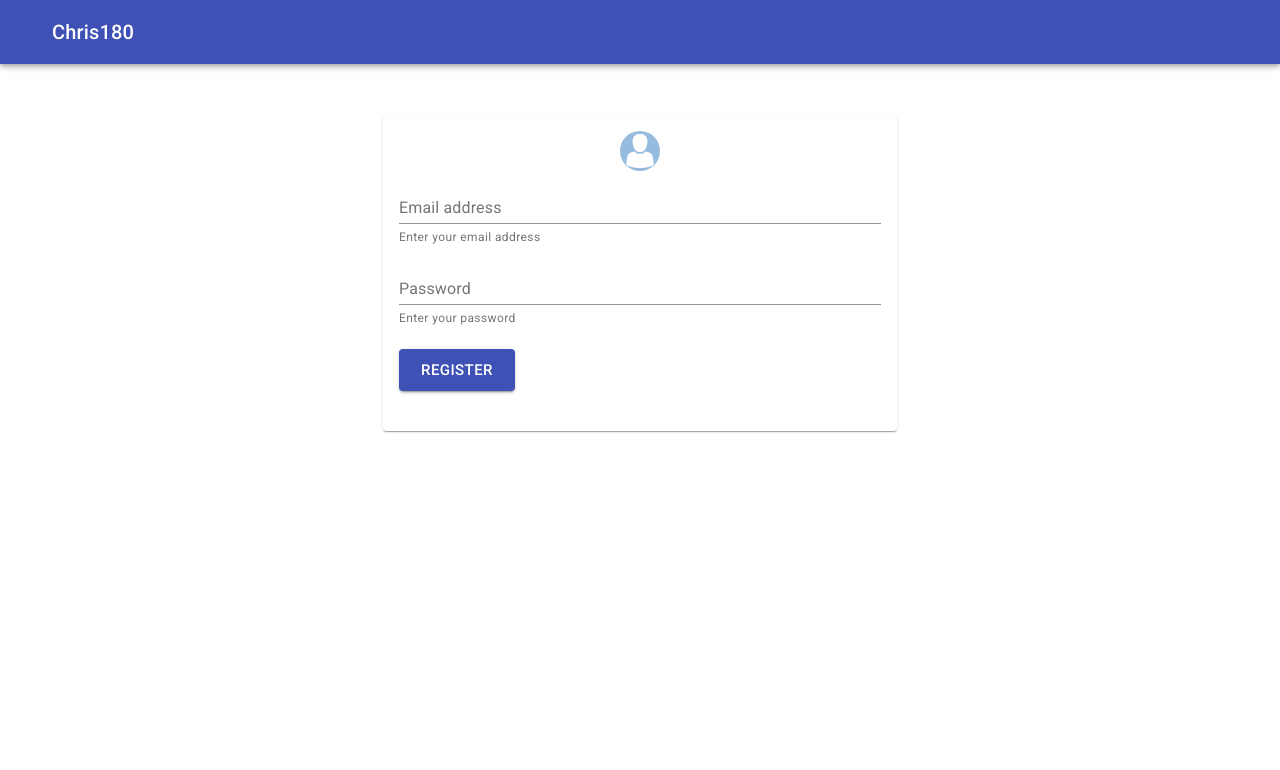
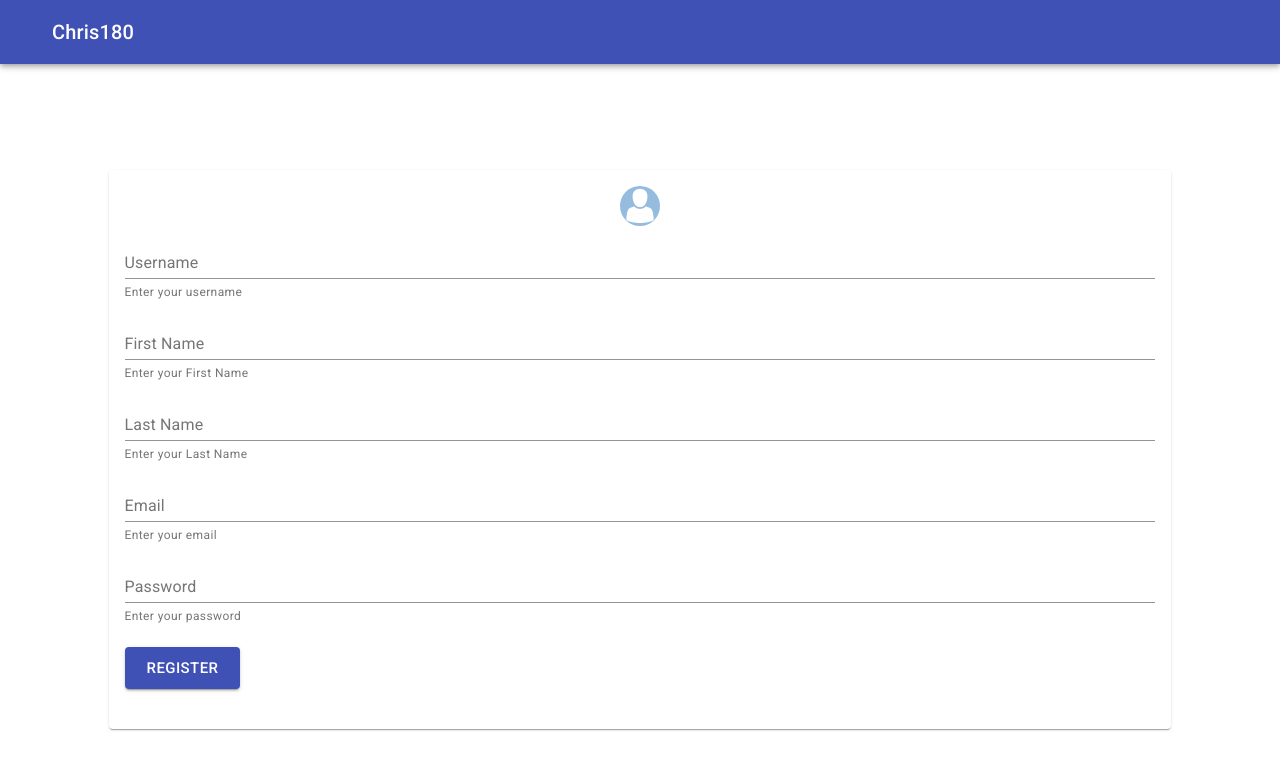
Before and after one commit to uaalumni02/supervision-app, a React (Create React App) app: page /register in a window 1280 px wide. Shown: the top 770 px of the page. Built offline with nearby package versions, Linux system fonts and the light colour scheme.

Commit message:
add register functionality

```diff
--- a/src/pages/Register.js
+++ b/src/pages/Register.js
@@ -1,76 +1,105 @@
 import React, { useState } from "react";
-import { Grid, Paper, Box, Link } from '@material-ui/core'
+import settings from "../config/configData";
+import { Grid, Paper, Box, Link } from "@material-ui/core";
 
-import Card from '@material-ui/core/Card';
-import CardActions from '@material-ui/core/CardActions';
-import CardContent from '@material-ui/core/CardContent';
-import Button from '@material-ui/core/Button';
-import Typography from '@material-ui/core/Typography';
+import Card from "@material-ui/core/Card";
+import CardActions from "@material-ui/core/CardActions";
+import CardContent from "@material-ui/core/CardContent";
+import Button from "@material-ui/core/Button";
+import Typography from "@material-ui/core/Typography";
 
-import Avatar from '@material-ui/core/Avatar'
+import Avatar from "@material-ui/core/Avatar";
 
-import { FormControl, Input, InputLabel, FormHelperText } from '@material-ui/core'
+import {
+  FormControl,
+  Input,
+  InputLabel,
+  FormHelperText,
+} from "@material-ui/core";
 
-import { makeStyles } from '@material-ui/core/styles'
-import avatar from '../assets/avatar.png'
-
+import { makeStyles } from "@material-ui/core/styles";
+import avatar from "../assets/avatar.png";
 
 const useStyles = makeStyles((theme) => ({
   root: {
     minWidth: 400,
-    marginTop: '10%'
+    marginTop: "10%",
   },
   avatar: {
     wrapper: {
-      position: 'relative'
+      position: "relative",
     },
     root: {
-      display: 'flex',
-      position: 'absolute',
-      right: '50%',
-      '& > *': {
-        margin: theme.spacing(1)
-      }
+      display: "flex",
+      position: "absolute",
+      right: "50%",
+      "& > *": {
+        margin: theme.spacing(1),
+      },
     },
     large: {
       width: theme.spacing(2),
-      height: theme.spacing(2)
-    }
+      height: theme.spacing(2),
+    },
   },
   bullet: {
-    display: 'inline-block',
-    margin: '0 2px',
-    transform: 'scale(0.8)',
+    display: "inline-block",
+    margin: "0 2px",
+    transform: "scale(0.8)",
   },
   title: {
     fontSize: 14,
   },
   pos: {
-    marginBottom: 12
+    marginBottom: 12,
   },
   paper: {
     padding: theme.spacing(2),
-    textAlign: 'center',
+    textAlign: "center",
     color: theme.palette.text.secondary,
-    background: theme.palette.success.light
+    background: theme.palette.success.light,
   },
   form: {
     loginButton: {
-        backgroundColor: '#3f51b5',
-        color: '#fff'
-    }
-  }
-}))
+      backgroundColor: "#3f51b5",
+      color: "#fff",
+    },
+  },
+}));
 
 const Register = () => {
+  const [username, setUsername] = useState("");
+  const [firstName, setFirstName] = useState("");
+  const [lastName, setLastName] = useState("");
+  const [password, setPassword] = useState("");
+  const [email, setEmail] = useState("");
 
+  const handleSubmit = (event) => {
+    event.preventDefault();
+    fetch(`${settings.apiBaseUrl}/api/user/`, {
+      method: "post",
+      headers: {
+        "Content-Type": "application/json",
+      },
+      body: JSON.stringify({
+        username,
+        firstName,
+        lastName,
+        password,
+        email,
+      }),
+    })
+      .then((res) => res.json())
+      .then((response) => {
+        console.log(response);
+      })
+      .catch((error) => console.error("Error:", error));
+  };
 
-
-  const classes = useStyles()
+  const classes = useStyles();
   const bull = <span className={classes.bullet}>•</span>;
 
   return (
-
     <Grid
       container
       className={classes.grid}
@@ -78,56 +107,93 @@ const Register = () => {
       direction="column"
       alignItems="center"
     >
-
       <Grid item xs={12} md={12}>
-
-
         <Card className={classes.root} xs={12} md={6}>
           <CardContent>
-
-        <Box
-          display="flex"
-          alignItems="center"
-          justifyContent="center"
-        >
+            <Box display="flex" alignItems="center" justifyContent="center">
               <div className={classes.avatar.wrapper}>
                 <div className={classes.avatar.root}>
-              <Avatar alt="login-avatar" src={avatar} size={50}/>
+                  <Avatar alt="login-avatar" src={avatar} size={50} />
                 </div>
               </div>
             </Box>
             <form>
               <FormControl fullWidth margin="dense">
-              <InputLabel htmlFor="email">Email address</InputLabel>
-              <Input id="email" aria-aria-describedby="email-helper-text" />
-              <FormHelperText id="email-helper-text">Enter your email address</FormHelperText>
+                <InputLabel htmlFor="username">Username</InputLabel>
+                <Input
+                  id="username"
+                  aria-aria-describedby="email-helper-text"
+                  onChange={(e) => setUsername(e.target.value.trim())}
+                />
+                <FormHelperText id="email-helper-text">
+                  Enter your username
+                </FormHelperText>
+              </FormControl>
+              <FormControl fullWidth margin="dense">
+                <InputLabel htmlFor="firstName">First Name</InputLabel>
+                <Input
+                  id="firstName"
+                  aria-aria-describedby="email-helper-text"
+                  onChange={(e) => setFirstName(e.target.value.trim())}
+                />
+                <FormHelperText id="email-helper-text">
+                  Enter your First Name
+                </FormHelperText>
+              </FormControl>
+              <FormControl fullWidth margin="dense">
+                <InputLabel htmlFor="lastname">Last Name</InputLabel>
+                <Input
+                  id="lastname"
+                  aria-aria-describedby="email-helper-text"
+                  onChange={(e) => setLastName(e.target.value.trim())}
+                />
+                <FormHelperText id="email-helper-text">
+                  Enter your Last Name
+                </FormHelperText>
+              </FormControl>
+              <FormControl fullWidth margin="dense">
+                <InputLabel htmlFor="email">Email</InputLabel>
+                <Input
+                  id="email"
+                  aria-aria-describedby="email-helper-text"
+                  onChange={(e) => setEmail(e.target.value.trim())}
+                />
+                <FormHelperText id="email-helper-text">
+                  Enter your email
+                </FormHelperText>
               </FormControl>
               <FormControl fullWidth margin="dense">
                 <InputLabel htmlFor="password">Password</InputLabel>
-              <Input id="password" aria-aria-describedby="password-helper-text" />
-              <FormHelperText id="password-helper-text">Enter your password</FormHelperText>
+                <Input
+                  id="password"
+                  aria-aria-describedby="password-helper-text"
+                  onChange={(e) => setPassword(e.target.value.trim())}
+                />
+                <FormHelperText id="password-helper-text">
+                  Enter your password
+                </FormHelperText>
               </FormControl>
               <FormControl margin="normal">
-              <Button variant="contained" size="large" color="primary" className={classes.form.loginButton}>Register</Button>
+                <Button
+                  variant="contained"
+                  size="large"
+                  color="primary"
+                  className={classes.form.loginButton}
+                  onClick={handleSubmit}
+                >
+                  Register
+                </Button>
               </FormControl>
             </form>
           </CardContent>
           <CardActions>
             <Typography>
-          <Link
-            href="#"
-            color="inherit"
-          >
-          </Link>
-
+              <Link href="#" color="inherit"></Link>
             </Typography>
           </CardActions>
         </Card>
-
       </Grid>
-
     </Grid>
-
   );
 };
 export default Register;
```
Lines whose indentation alone changed are shown as unchanged.
